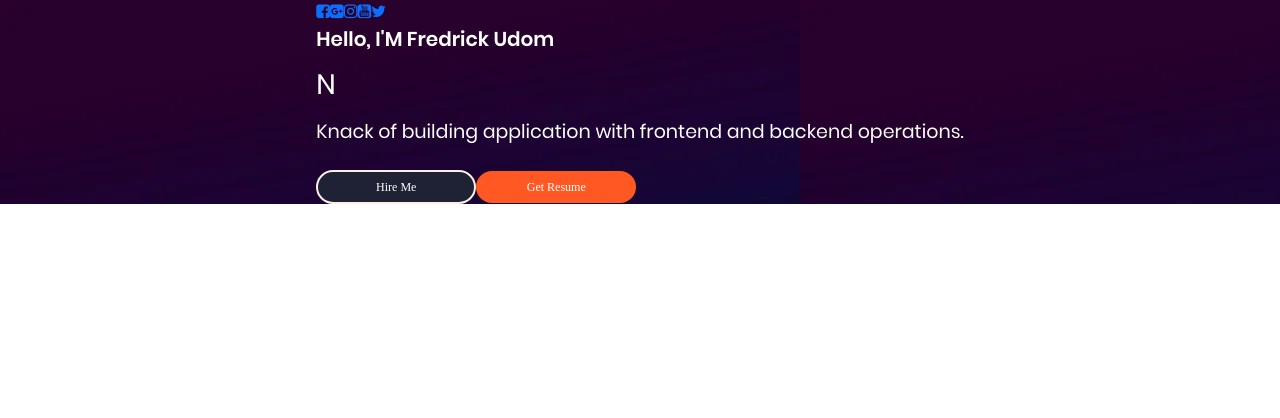
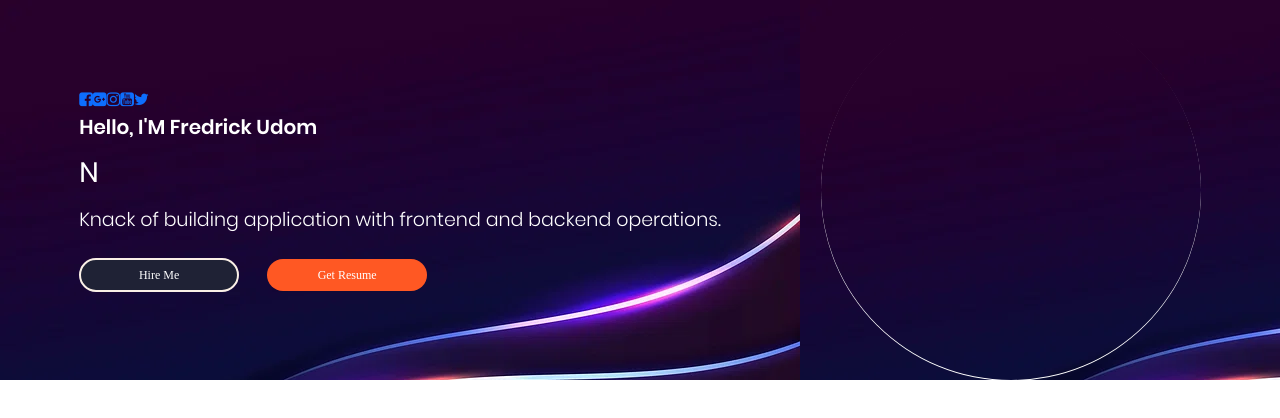
Before and after one commit to FredrickUdom/react-portfolio, a React (Vite) app: page / in a window 1280 px wide. Shown: the top 418 px of the page. Built offline with nearby package versions, Linux system fonts and the light colour scheme.

Commit message:
styling the profile picture

```diff
--- a/src/PortfolioContainer/Home/Profile.css
+++ b/src/PortfolioContainer/Home/Profile.css
@@ -13,7 +13,7 @@
 }
 .profile-details-name{
     font-size: 20px;
-    font-family: Poppins SemiBold;
+    font-family: "Poppins SemiBold";
 }
 
 .profile-details-role{
@@ -35,4 +35,24 @@
 .profile-role-tagline{
     font-size: 19px;
     margin: 5px 0 0 0;
+    font-family: "Poppins Light";
 }
+
+.profile-options .highlighted-btn{
+    margin: 0 0 0 28px;
+}
+.profile-options .highlighted-btn:hover{
+    margin: 0 0 0 28px;
+    background-color: cornsilk;
+    color: #111;
+}
+.profile-picture{
+    display: flex;
+    align-items: center;
+    justify-content: center;
+    box-shadow: 0 1px 0px 0px  var(--white);
+    border-radius: 50%;
+    height: 380px;
+    width: 380px;
+    margin: 0 0px 0 100px;
+}
```
